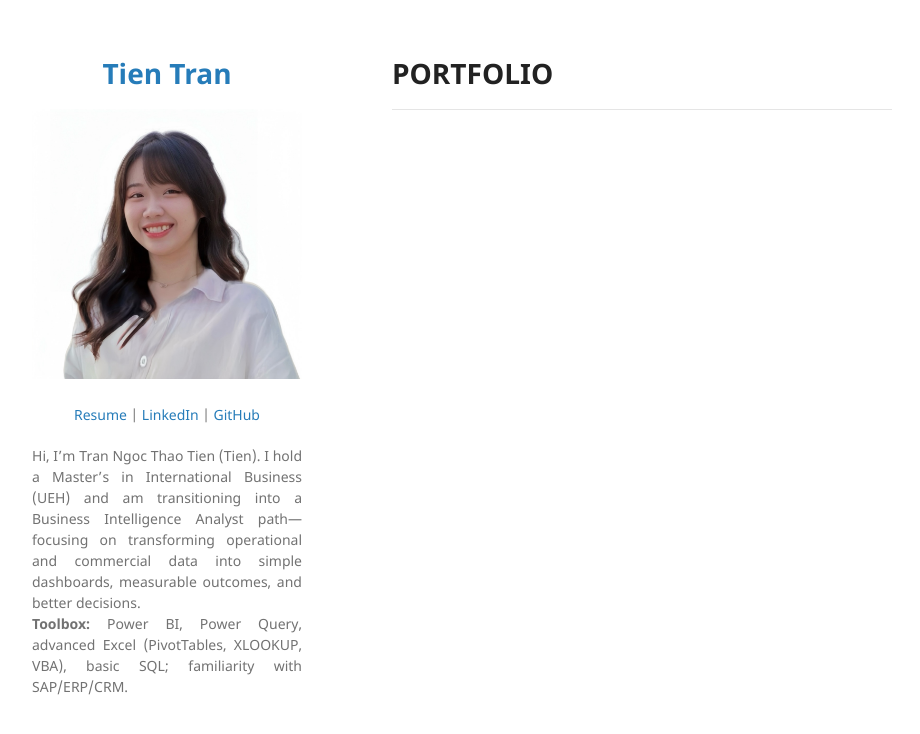
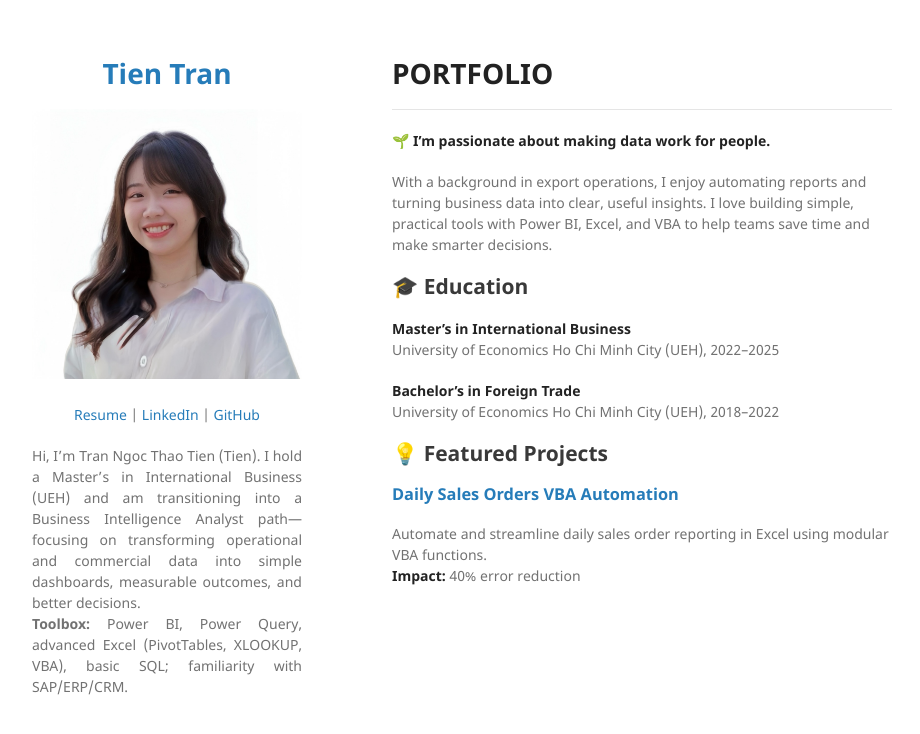
Before and after one commit to tnthaotien/tnthaotien.github.io, a Jekyll site: the page built from index.md, in a window 1280 px wide. Shown: the top 734 px of the page, without its empty margins (178-1098 px from the left). Built offline with Jekyll 4.4.1, drawn with Linux system fonts in a browser that asks for light colours; our own code applies the rules of GitHub Pages for plain Markdown files.

Commit message:
Update index.md

```diff
--- a/index.md
+++ b/index.md
@@ -1,2 +1,19 @@
 # PORTFOLIO
 ---
+**🌱 I’m passionate about making data work for people.**
+
+With a background in export operations, I enjoy automating reports and turning business data into clear, useful insights. I love building simple, practical tools with Power BI, Excel, and VBA to help teams save time and make smarter decisions.
+
+## 🎓 Education
+
+**Master’s in International Business**
+University of Economics Ho Chi Minh City (UEH), 2022–2025
+
+**Bachelor’s in Foreign Trade**
+University of Economics Ho Chi Minh City (UEH), 2018–2022
+
+## 💡 Featured Projects
+
+### [Daily Sales Orders VBA Automation](https://github.com/tnthaotien/daily-sales-orders-vba-automation)
+Automate and streamline daily sales order reporting in Excel using modular VBA functions.
+**Impact:** 40% error reduction
```
